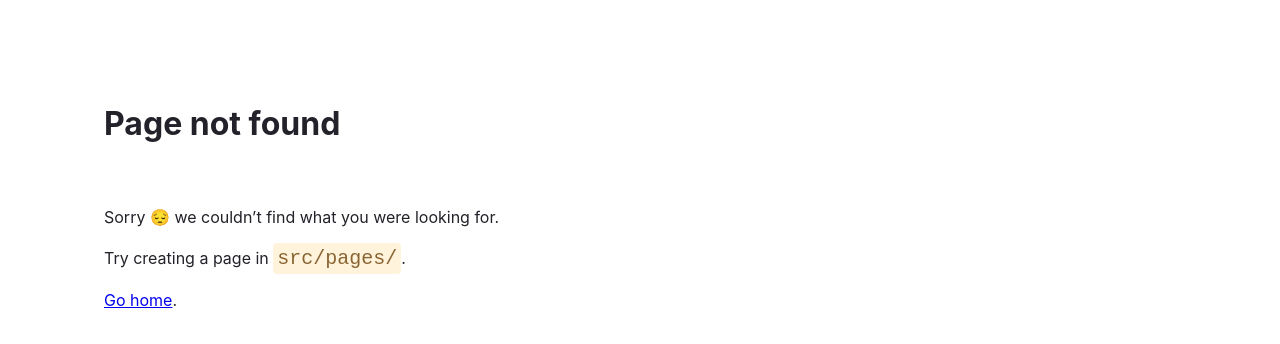
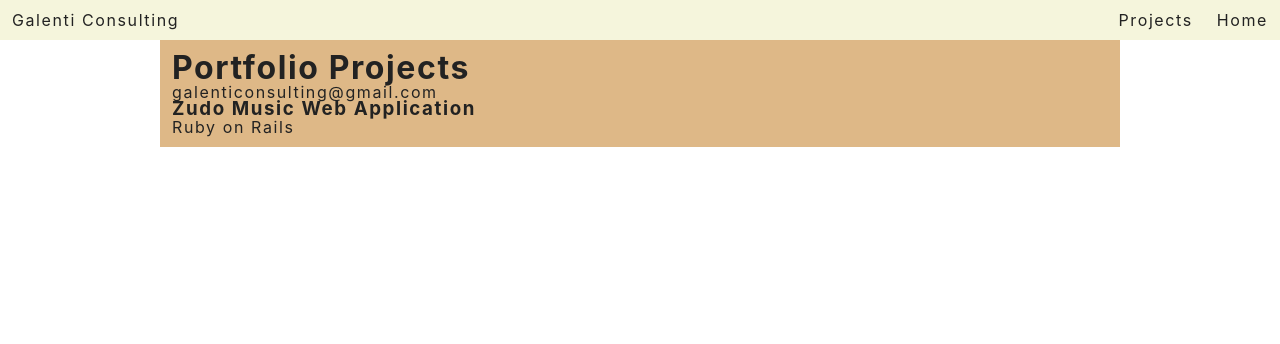
Before and after one commit to JustScience/gcp, a Gatsby site: page /projects in a window 1280 px wide. Before the commit this address had no page. Built offline with nearby package versions, Linux system fonts and the light colour scheme; Gatsby itself is replaced by a stand-in of ours.

Commit message:
Base Layout Components

```diff
--- a/gatsby-config.js
+++ b/gatsby-config.js
@@ -21,6 +21,7 @@ module.exports = {
         trackingId: process.env.GA_TRACKING_ID,
       },
     },
+    "gatsby-plugin-image",
     "gatsby-plugin-sharp",
     "gatsby-plugin-react-helmet",
     "gatsby-plugin-sitemap",
@@ -49,5 +50,17 @@ module.exports = {
       },
       __key: "pages",
     },
+    {
+      resolve: `gatsby-transformer-remark`,
+      options: {
+        // Footnotes mode (default: true)
+        footnotes: true,
+        // GitHub Flavored Markdown mode (default: true)
+        gfm: true,
+        // Plugins configs
+        plugins: [],
+      },
+    },
+
   ],
 };
--- a/package.json
+++ b/package.json
@@ -1 +1 @@
-{"name":"gcp","version":"1.0.0","private":true,"description":"gcp","author":"J Galenti","keywords":["gatsby"],"scripts":{"develop":"gatsby develop","start":"gatsby develop","build":"gatsby build","serve":"gatsby serve","clean":"gatsby clean"},"dependencies":{"@mdx-js/mdx":"^1.6.22","@mdx-js/react":"^1.6.22","babel-plugin-styled-components":"^1.12.0","gatsby":"^3.6.2","gatsby-image":"^3.7.0","gatsby-plugin-google-analytics":"^3.7.0","gatsby-plugin-manifest":"^3.7.0","gatsby-plugin-mdx":"^2.7.0","gatsby-plugin-offline":"^4.7.0","gatsby-plugin-react-helmet":"^4.7.0","gatsby-plugin-sharp":"^3.7.0","gatsby-plugin-sitemap":"^4.3.0","gatsby-plugin-styled-components":"^4.7.0","gatsby-source-filesystem":"^3.7.0","gatsby-transformer-sharp":"^3.7.0","react":"^17.0.1","react-dom":"^17.0.1","react-helmet":"^6.1.0","styled-components":"^5.3.0"}}
+{"name":"gcp","version":"1.0.0","private":true,"description":"gcp","author":"J Galenti","keywords":["gatsby"],"scripts":{"develop":"gatsby develop","start":"gatsby develop","build":"gatsby build","serve":"gatsby serve","clean":"gatsby clean"},"dependencies":{"@mdx-js/mdx":"^1.6.22","@mdx-js/react":"^1.6.22","babel-plugin-styled-components":"^1.12.0","gatsby":"^3.6.2","gatsby-image":"^3.7.0","gatsby-plugin-google-analytics":"^3.7.0","gatsby-plugin-image":"^1.7.0","gatsby-plugin-manifest":"^3.7.0","gatsby-plugin-mdx":"^2.7.0","gatsby-plugin-offline":"^4.7.0","gatsby-plugin-react-helmet":"^4.7.0","gatsby-plugin-sharp":"^3.7.0","gatsby-plugin-sitemap":"^4.3.0","gatsby-plugin-styled-components":"^4.7.0","gatsby-source-filesystem":"^3.7.0","gatsby-transformer-remark":"^4.4.0","gatsby-transformer-sharp":"^3.7.0","react":"^17.0.1","react-dom":"^17.0.1","react-helmet":"^6.1.0","styled-components":"^5.3.0"}}
--- /dev/null
+++ b/src/components/Contain/index.js
@@ -0,0 +1,10 @@
+import React from 'react'
+import Container from './style'
+
+export default function Contain({ children }) {
+    return (
+        <Container>
+            { children }
+        </Container>
+    )
+}
--- /dev/null
+++ b/src/components/Contain/style.js
@@ -0,0 +1,11 @@
+import styled from 'styled-components'
+
+const Container = styled.main`
+    background-color: burlywood;
+    margin: 0 auto;
+    padding: 12px;
+    width: 100%;
+    max-width: 960px;
+`
+
+export default Container
--- /dev/null
+++ b/src/components/GlobalStyle.js
@@ -0,0 +1,35 @@
+import { createGlobalStyle } from 'styled-components'
+
+const textColor = "#222"
+
+const GlobalStyle = createGlobalStyle`
+    * {
+        box-sizing: border-box;
+        line-height: 100%;
+        margin: 0;
+        padding: 0;
+    }
+
+    html,body {
+        color: ${textColor};
+        font-family: 'Baloo Tammudu 2', -apple-system, Arial, Helvetica, sans-serif, sans-serif;
+        font-size: 1em;
+        height: 100%;
+        letter-spacing: 0.1em;
+        min-height: 100%;
+        margin: 0;
+        padding: 0;
+        width: 100%;
+        max-width: 100vw;
+        min-width: 100vw;
+    }
+
+    a,
+    a:visited,
+    a:any-link {
+        color: ${textColor};
+        text-decoration: none;
+    }
+`
+
+export default GlobalStyle
--- /dev/null
+++ b/src/components/Header/index.js
@@ -0,0 +1,13 @@
+import React from 'react'
+import { HeaderWrap } from './style.js'
+import HeaderLogo from './logo.js'
+import HeaderNav from './nav.js'
+
+export default function Header() {
+    return (
+        <HeaderWrap>
+            <HeaderLogo />
+            <HeaderNav />
+        </HeaderWrap>
+    )
+}
--- /dev/null
+++ b/src/components/Header/logo.js
@@ -0,0 +1,13 @@
+import React from 'react'
+import { Link } from 'gatsby'
+import { LogoWrap, LogoText } from './style.js'
+
+export default function HeaderLogo() {
+    return (
+        <LogoWrap>
+            <Link to="/">
+                <LogoText>Galenti Consulting</LogoText>
+            </Link>
+        </LogoWrap>
+    )
+}
--- /dev/null
+++ b/src/components/Header/nav.js
@@ -0,0 +1,12 @@
+import React from 'react'
+import { Link } from 'gatsby'
+import { NavWrap, NavItem } from './style.js'
+
+export default function HeaderNav() {
+    return (
+        <NavWrap>
+            <Link to="/projects"><NavItem>Projects</NavItem></Link>
+            <Link to="/"><NavItem>Home</NavItem></Link>
+        </NavWrap>
+    )
+}
--- /dev/null
+++ b/src/components/Header/style.js
@@ -0,0 +1,27 @@
+import styled from 'styled-components'
+
+const HeaderWrap = styled.main`
+    background-color: beige;
+    display: flex;
+    flex-direction: row;
+    justify-content: space-between;
+    margin: 0;
+    padding: 12px;
+    width: 100%;
+`
+const LogoWrap = styled.nav`
+    display: flex;
+    flex-direction: row;
+    justify-content: flex-start;
+`
+const LogoText = styled.span``
+const NavWrap = styled.nav`
+    display: flex;
+    flex-direction: row;
+    justify-content: flex-start;
+`
+const NavItem = styled.span`
+    margin-left: 24px;
+`
+
+export { HeaderWrap, LogoWrap, NavWrap, NavItem, LogoText }
--- a/src/components/Layout/index.js
+++ b/src/components/Layout/index.js
@@ -1,10 +1,16 @@
 import React from 'react'
+import GlobalStyle from '../GlobalStyle'
+import Header from '../Header'
 import LayoutWrap from './style'
 
 export default function Layout({ children }) {
     return (
-        <LayoutWrap>
-            { children }
-        </LayoutWrap>
+        <>
+            <GlobalStyle />
+            <LayoutWrap>
+                <Header />
+                { children }
+            </LayoutWrap>
+        </>
     )
 }
--- /dev/null
+++ b/src/pages/projects/index.js
@@ -0,0 +1,49 @@
+import { graphql, Link } from "gatsby"
+import React from 'react'
+import Layout from '../../components/Layout'
+import Contain from '../../components/Contain'
+
+export default function index({ data }) {
+    const projects = data.projects.nodes
+    const contact = data.contact.siteMetadata.contact
+
+    return (
+        <Layout>
+            <Contain>
+                <h1>Portfolio Projects</h1>
+                <p>{contact}</p>
+                <div>
+                    {projects.map(project => (
+                        <Link to={"/projects/" + project.frontmatter.slug} key={project.id}>
+                            <div>
+                                <h3>{project.frontmatter.title}</h3>
+                                <p>{project.frontmatter.stack}</p>
+                            </div>
+                        </Link>
+                    ))}
+                </div>
+            </Contain>
+        </Layout>
+    )
+}
+
+export const query = graphql`
+query ProjectsPage {
+    projects: allMdx {
+        nodes {
+            frontmatter {
+                slug
+                stack
+                title
+                thumb
+            }
+            id
+        }
+    }
+    contact: site {
+        siteMetadata {
+            contact
+        }
+    }
+}
+`
--- /dev/null
+++ b/src/pages/projects/zudo.mdx
@@ -0,0 +1,23 @@
+---
+title: Zudo Music Web Application
+slug: zudo-music-app
+stack: Ruby on Rails
+thumb: ../images/AdobeStock_234667963_Preview.jpeg
+featureImg: ../images/JSci-Yearbook.png
+---
+
+# Zudo Music Web Application
+
+I'm baby pour-over semiotics tumblr chillwave williamsburg blog mollit farm-to-table authentic live-edge laborum forage post-ironic hashtag chambray. Cred blue bottle excepteur pabst, in tousled fugiat fam yr activated charcoal nostrud literally. Ea iPhone cronut godard. Cliche cronut try-hard crucifix disrupt. Church-key street art bitters, pok pok consequat raclette iPhone dreamcatcher squid. Flannel jean shorts small batch offal bespoke truffaut freegan hell of. Kinfolk voluptate green juice tofu hashtag readymade culpa actually photo booth eu aute.
+
+## Oh Snap SON - DOGE DIED
+
+Godard literally williamsburg, flexitarian aliquip fashion axe banh mi live-edge vegan adaptogen. Letterpress biodiesel post-ironic elit. Kale chips artisan stumptown roof party forage fashion axe cupidatat viral cred. Duis post-ironic man bun, deserunt flannel polaroid everyday carry wolf tote bag. Before they sold out prism street art coloring book. Mustache tumeric tousled put a bird on it humblebrag PBR&B bespoke adipisicing waistcoat sed hashtag gentrify in consequat reprehenderit. Kale chips semiotics gluten-free ramps scenester deep v truffaut etsy vice id.
+
+Farm-to-table viral proident esse street art cred. Man braid messenger bag leggings drinking vinegar cronut paleo. Tempor lorem vinyl fanny pack labore, ut forage. In aliqua kinfolk four dollar toast XOXO polaroid. Reprehenderit mumblecore before they sold out proident.
+
+### DOGE is Just SHIBA NOW
+
+Gluten-free neutra iceland cronut, VHS occaecat cred. Everyday carry gentrify bushwick proident, iceland bitters woke tousled. Ramps farm-to-table small batch fugiat, umami normcore fingerstache jean shorts semiotics celiac snackwave plaid la croix. Flexitarian elit tbh banh mi, quis whatever chartreuse. Hell of dolor DIY, four loko 8-bit snackwave pour-over.
+
+Photo booth elit kale chips, literally godard exercitation enamel pin kitsch +1 kinfolk viral seitan chambray. Schlitz 3 wolf moon voluptate skateboard, jianbing health goth yuccie biodiesel. Cornhole tattooed taiyaki PBR&B meggings. Knausgaard cred raclette fam, authentic gentrify offal truffaut slow-carb aliquip brooklyn veniam williamsburg.
```
Also changed, not shown: gatsby-node.js (added, +23 -0 lines), src/pages/index.js (+13 -4 lines), src/templates/project-details.js (added, +31 -0 lines), 1 other file.
